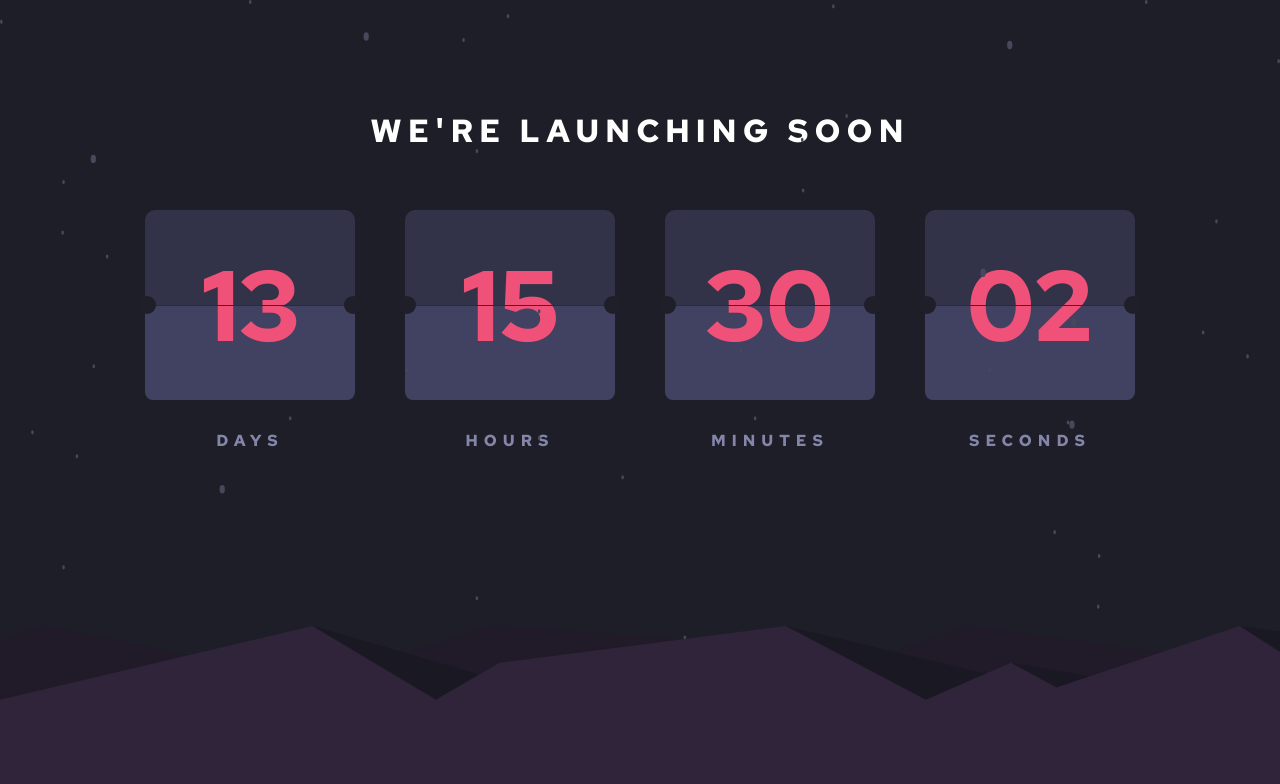
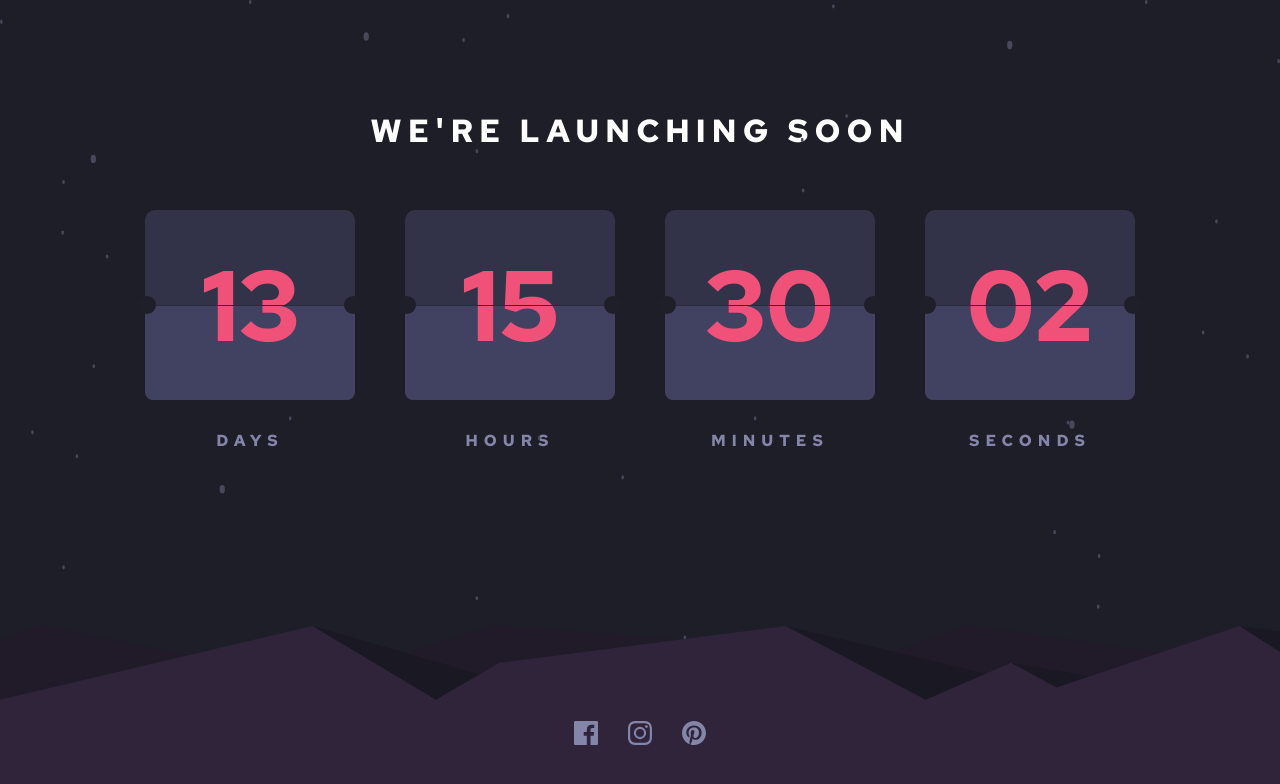
Before and after one commit to salikansari6/countdown-timer, a React (Create React App) app: page / in a window 1280 px wide. Shown: the top 784 px of the page. Built offline with nearby package versions, Linux system fonts and the light colour scheme.

Commit message:
added footer

```diff
--- a/src/App.js
+++ b/src/App.js
@@ -1,12 +1,14 @@
 import "./App.css";
 import CountDown from "./components/CountDown/CountDown";
+import Footer from "./components/Footer/Footer";
 
 function App() {
   return (
     <div className="App">
-      <CountDown />
       <img src="/images/bg-stars.svg" className="stars" alt="" />
       <img src="/images/pattern-hills.svg" className="hills" alt="" />
+      <CountDown />
+      <Footer />
     </div>
   );
 }
--- a/src/components/CountDown/CountDown.jsx
+++ b/src/components/CountDown/CountDown.jsx
@@ -14,9 +14,13 @@ const CountDown = () => {
   const day = hour * 24;
 
   useEffect(() => {
-    setInterval(() => {
+    let interval = setInterval(() => {
       setRemainingTime(END_TIME - Date.now());
     }, 1000);
+
+    return () => {
+      clearInterval(interval);
+    };
   }, []);
 
   const dayText = Math.floor(remainingTime / day);
--- /dev/null
+++ b/src/components/Footer/Footer.css
@@ -0,0 +1,7 @@
+footer {
+  display: flex;
+  gap: 30px;
+  z-index: 20;
+  margin-top: auto;
+  padding: 50px 0;
+}
--- /dev/null
+++ b/src/components/Footer/Footer.jsx
@@ -0,0 +1,20 @@
+import React from "react";
+import "./Footer.css";
+
+const Footer = () => {
+  return (
+    <footer>
+      <a href="/">
+        <img src="/images/icon-facebook.svg" alt="" />
+      </a>
+      <a href="/">
+        <img src="/images/icon-instagram.svg" alt="" />
+      </a>
+      <a href="/">
+        <img src="/images/icon-pinterest.svg" alt="" />
+      </a>
+    </footer>
+  );
+};
+
+export default Footer;
--- a/src/components/TimeCard/TimeCard.jsx
+++ b/src/components/TimeCard/TimeCard.jsx
@@ -1,4 +1,4 @@
-import React, { useEffect, useState } from "react";
+import React from "react";
 import "./TimeCard.css";
 
 const TimeCard = ({ text, title }) => {
```
